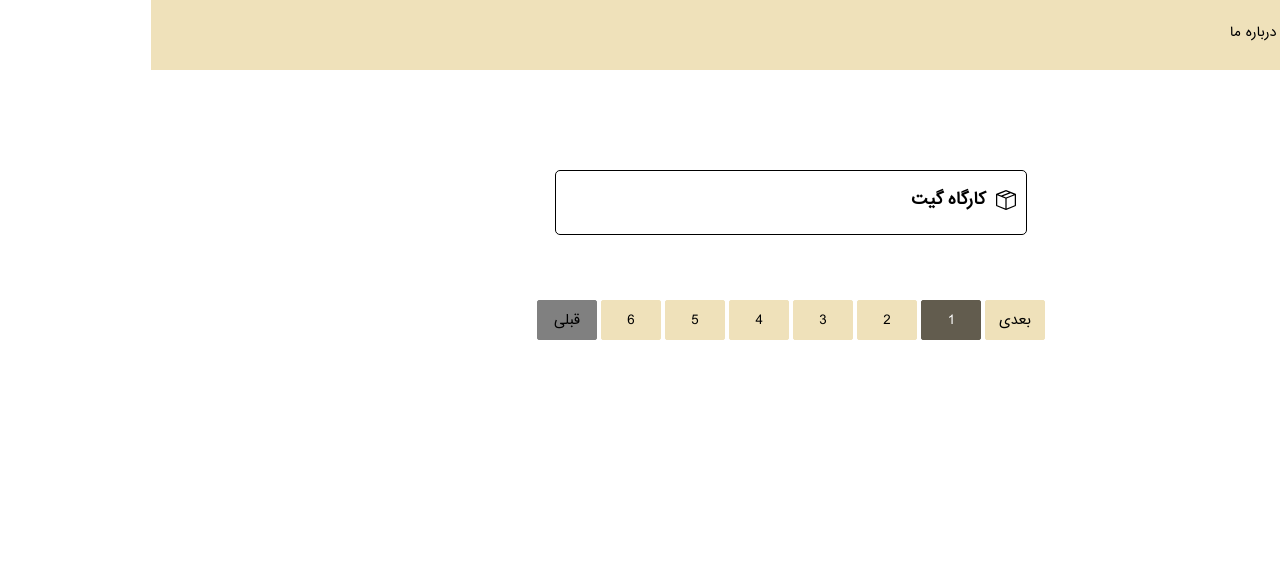
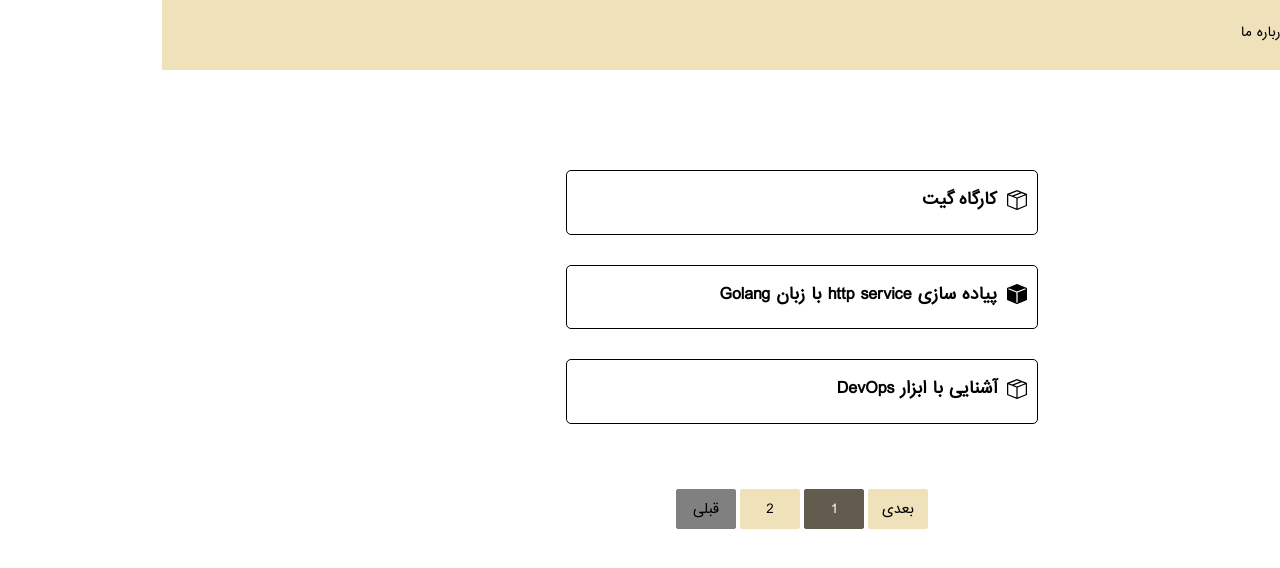
Before and after one commit to aut-daralfonoon/frontend, a Vue app: page /events in a window 1280 px wide. Shown: the top 568 px of the page. Built offline with nearby package versions, Linux system fonts and the light colour scheme.

Commit message:
update: event pinia

```diff
--- a/src/stores/events.js
+++ b/src/stores/events.js
@@ -10,7 +10,7 @@ export const useEventsStore = defineStore({
   id: 'events',
   // events store has only one array of events
   state: () => ({
-    step: 1,
+    step: 3,
     total: 0,
     events: [],
   }),
--- a/src/views/EventsView.vue
+++ b/src/views/EventsView.vue
@@ -77,6 +77,7 @@ export default {
 .btn-row {
   display: flex;
   justify-content: center;
+  flex-wrap: wrap;
 }
 
 .btn-row > button {
```
